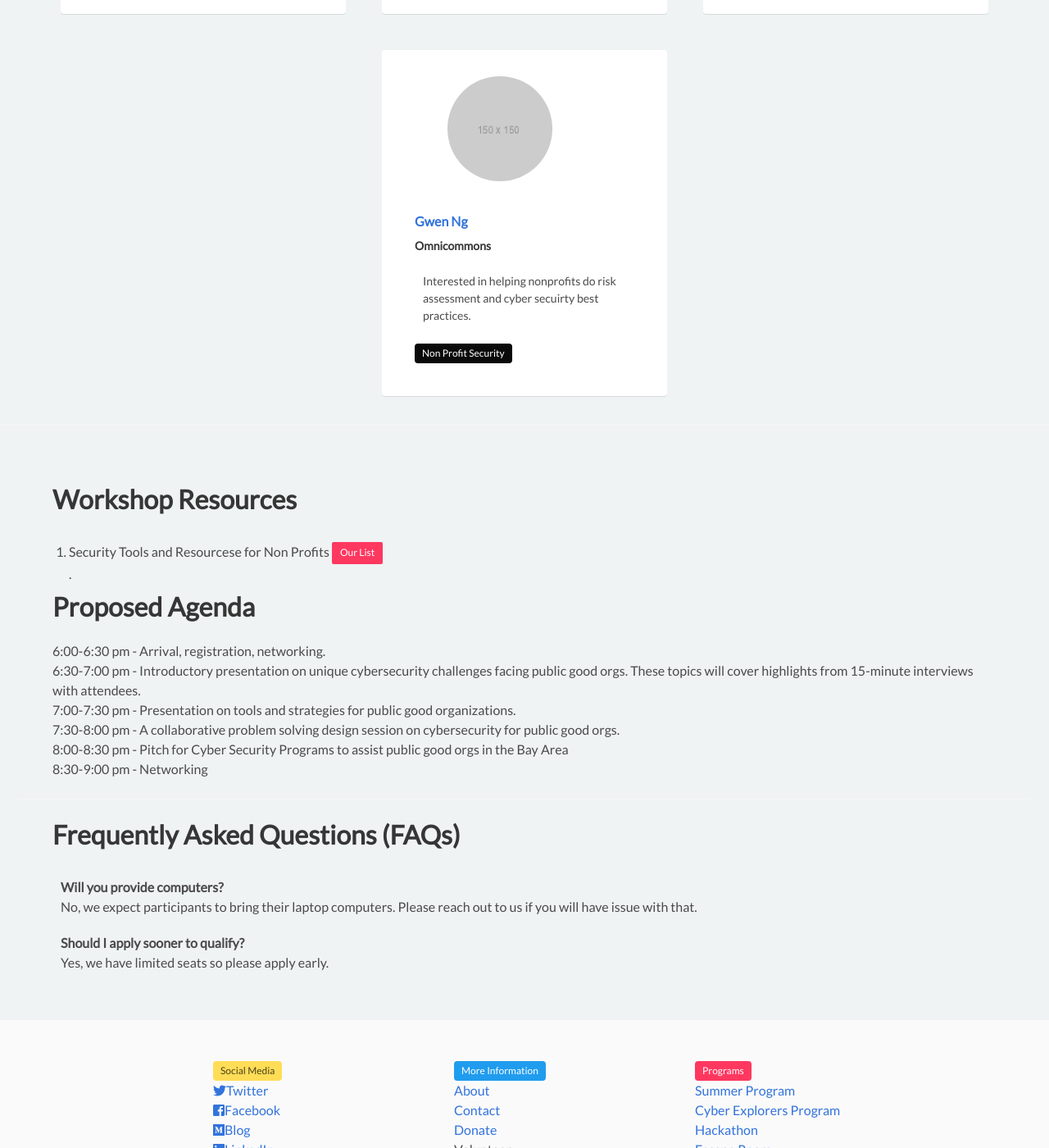
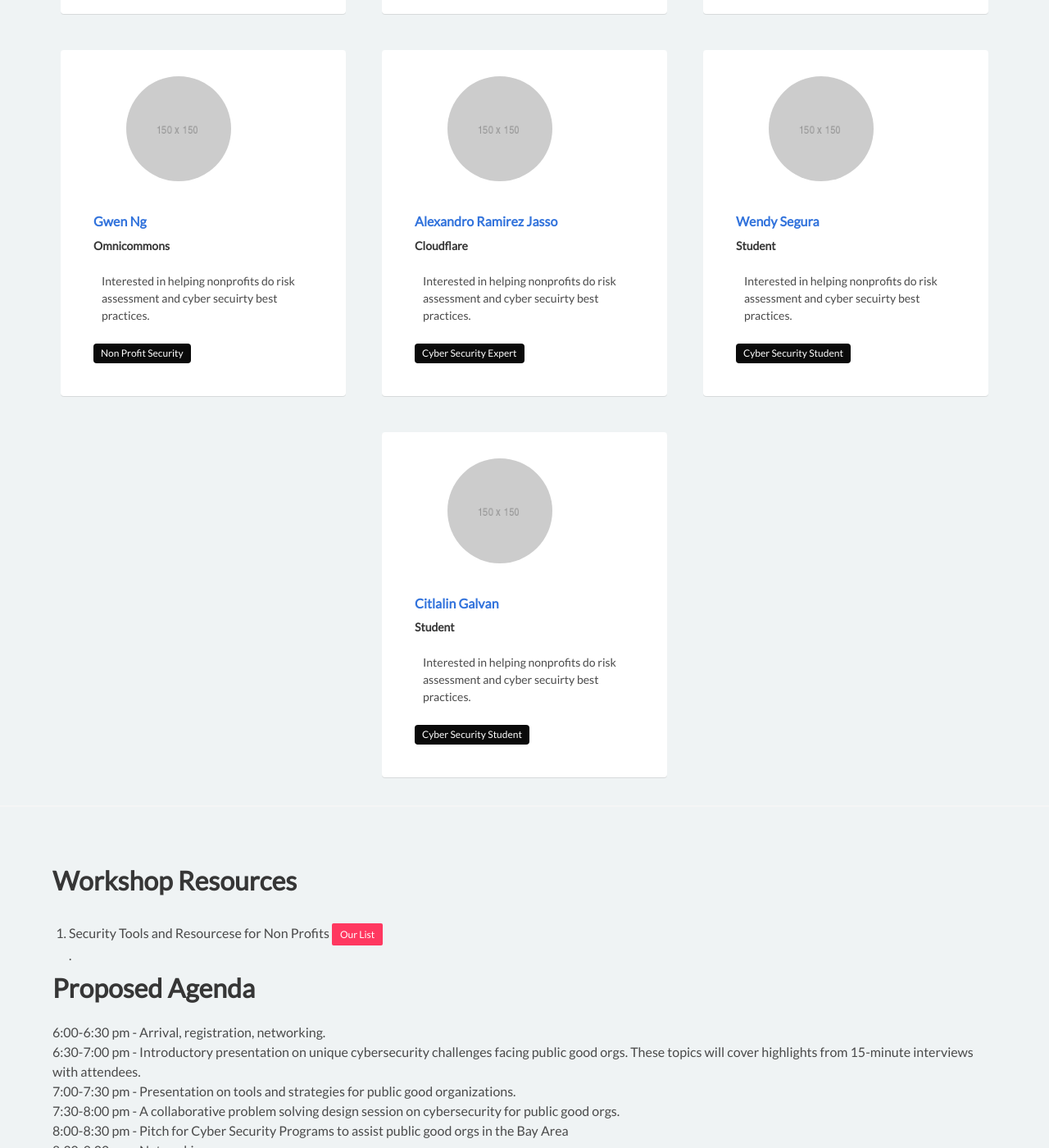
Before and after one commit to cyberdefendersprogram/www-homepage, a Jekyll site: the page built from workshop.html, in a window 1280 px wide and 1400 px high, scrolled down 3299 px. Shown: the whole window at 82% size. Built offline with Jekyll 4.4.1, drawn with Linux system fonts in a browser that asks for light colours; nearby versions of some CDN libraries.

Commit message:
Update workshop.html

```diff
--- a/workshop.html
+++ b/workshop.html
@@ -94,6 +94,28 @@ participants:
       description: Interested in helping nonprofits do risk assessment and cyber secuirty best practices.
       tags:
         - Non Profit Security
+    - name: Alexandro Ramirez Jasso
+      company: Cloudflare
+      linkedin:
+      photo: assets/images/workshop/participants/placeholder.png
+      description: Interested in helping nonprofits do risk assessment and cyber secuirty best practices.
+      tags:
+        - Cyber Security Expert
+    - name: Wendy Segura
+      company: Student
+      linkedin:
+      photo: assets/images/workshop/participants/placeholder.png
+      description: Interested in helping nonprofits do risk assessment and cyber secuirty best practices.
+      tags:
+        - Cyber Security Student
+    - name: Citlalin Galvan
+      company: Student
+      linkedin:
+      photo: assets/images/workshop/participants/placeholder.png
+      description: Interested in helping nonprofits do risk assessment and cyber secuirty best practices.
+      tags:
+        - Cyber Security Student
+
 ---
 <div class="hero is-info is-medium has-background">
     <img alt="Fill Murray" class="hero-background is-transparent"/>
```
